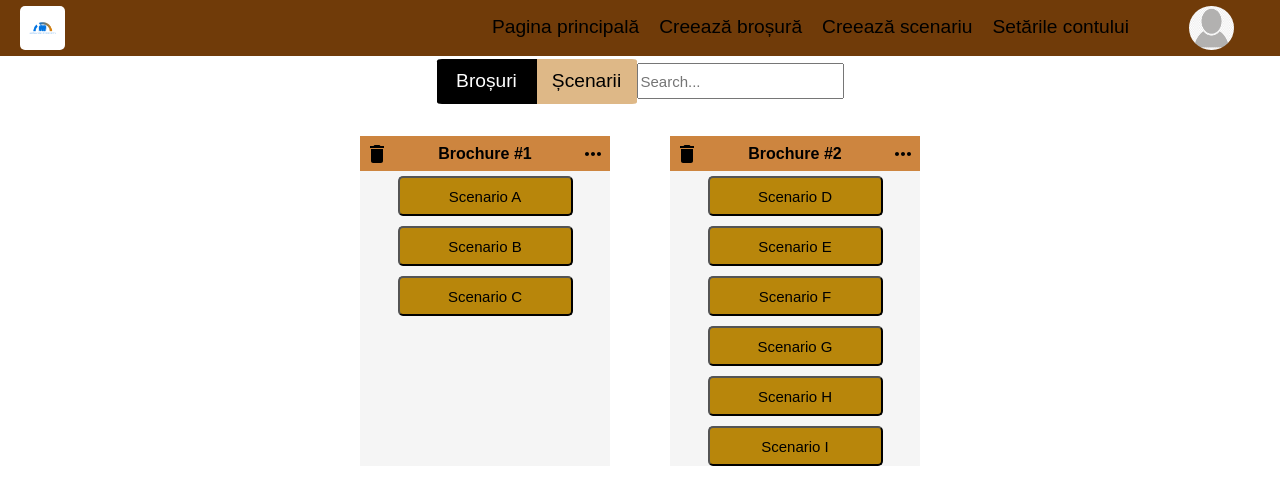
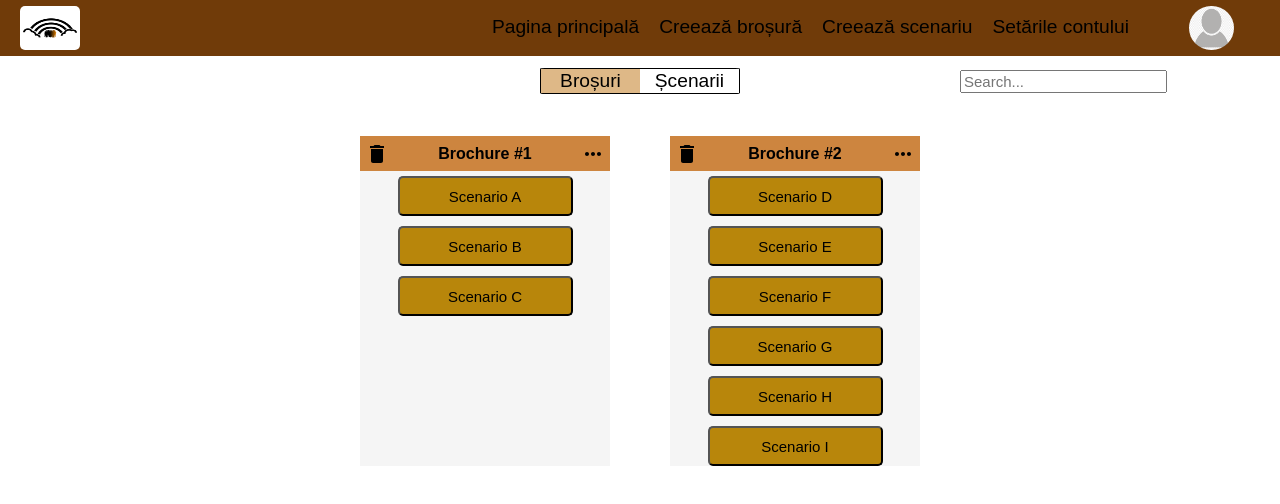
Before and after one commit to LeancaBogdan/ManagingConflicts, a React (Create React App) app in the folder managing_conflicts/: page / in a window 1280 px wide. Shown: the top 504 px of the page. Built offline with nearby package versions, Linux system fonts and the light colour scheme.

Commit message:
changed logo, centered toggle

```diff
--- a/managing_conflicts/src/components/Logo/Logo.module.css
+++ b/managing_conflicts/src/components/Logo/Logo.module.css
@@ -1,6 +1,6 @@
 .Logo {
   background-color: white;
-  padding: 8px;
+  width: 100%;
   height: 100%;
   box-sizing: border-box;
   border-radius: 5px;
@@ -8,4 +8,5 @@
 
 .Logo img {
   height: 100%;
+  width: 60px;
 }
--- a/managing_conflicts/src/components/TopBar/ToggleBar/ToggleBar.module.css
+++ b/managing_conflicts/src/components/TopBar/ToggleBar/ToggleBar.module.css
@@ -2,4 +2,5 @@
   height: 100%;
   display: flex;
   align-items: center;
+  justify-content: center;
 }
--- a/managing_conflicts/src/components/TopBar/ToggleBar/ToggleItem/ToggleItem.module.css
+++ b/managing_conflicts/src/components/TopBar/ToggleBar/ToggleItem/ToggleItem.module.css
@@ -3,22 +3,27 @@
   height: 90%;
   text-align: center;
   color: black;
-  background-color: burlywood;
+  background-color: white;
   font-size: larger;
-  border: 0px;
+  border: 1px solid black;
+
 }
 
 .Active {
-  color: white;
-  background-color: black;
+  color: black;
+  background-color: burlywood;
 }
 
 .Left {
   border-bottom-left-radius: 5%;
   border-top-left-radius: 5%;
+  border-right: 0px solid black;
+
 }
 
 .Right {
   border-bottom-right-radius: 5%;
   border-top-right-radius: 5%;
+  border-left: 0px solid black;
+
 }
--- a/managing_conflicts/src/components/TopBar/TopBar.js
+++ b/managing_conflicts/src/components/TopBar/TopBar.js
@@ -3,14 +3,24 @@ import React from 'react';
 import classes from './TopBar.module.css';
 import ToggleBar from './ToggleBar/ToggleBar';
 import Search from '../TopBar/Search/Search';
+import Grid from '@material-ui/core/Grid';
 
 const topBar = (props) => {
     return (
         <div className={classes.TopBar}>
+            <Grid container justify="space-evenly" alignItems="baseline">
+                <Grid item xs={4}/>
+                <Grid item xs={4} >
                     <ToggleBar className={classes.Toggle}
                                showBrochures={props.showBrochures}
                                toggleClicked={props.toggleClicked}/>
+                </Grid>
+                <Grid item xs={1}>
+                </Grid>
+                <Grid item xs={3}  >
                     <Search search={props.search}/>
+                </Grid>
+            </Grid>
         </div>
     );
 }
```
Also changed, not shown: managing_conflicts/src/assets/managing-conflicts-logo.png. Lines whose indentation alone changed are shown as unchanged.
